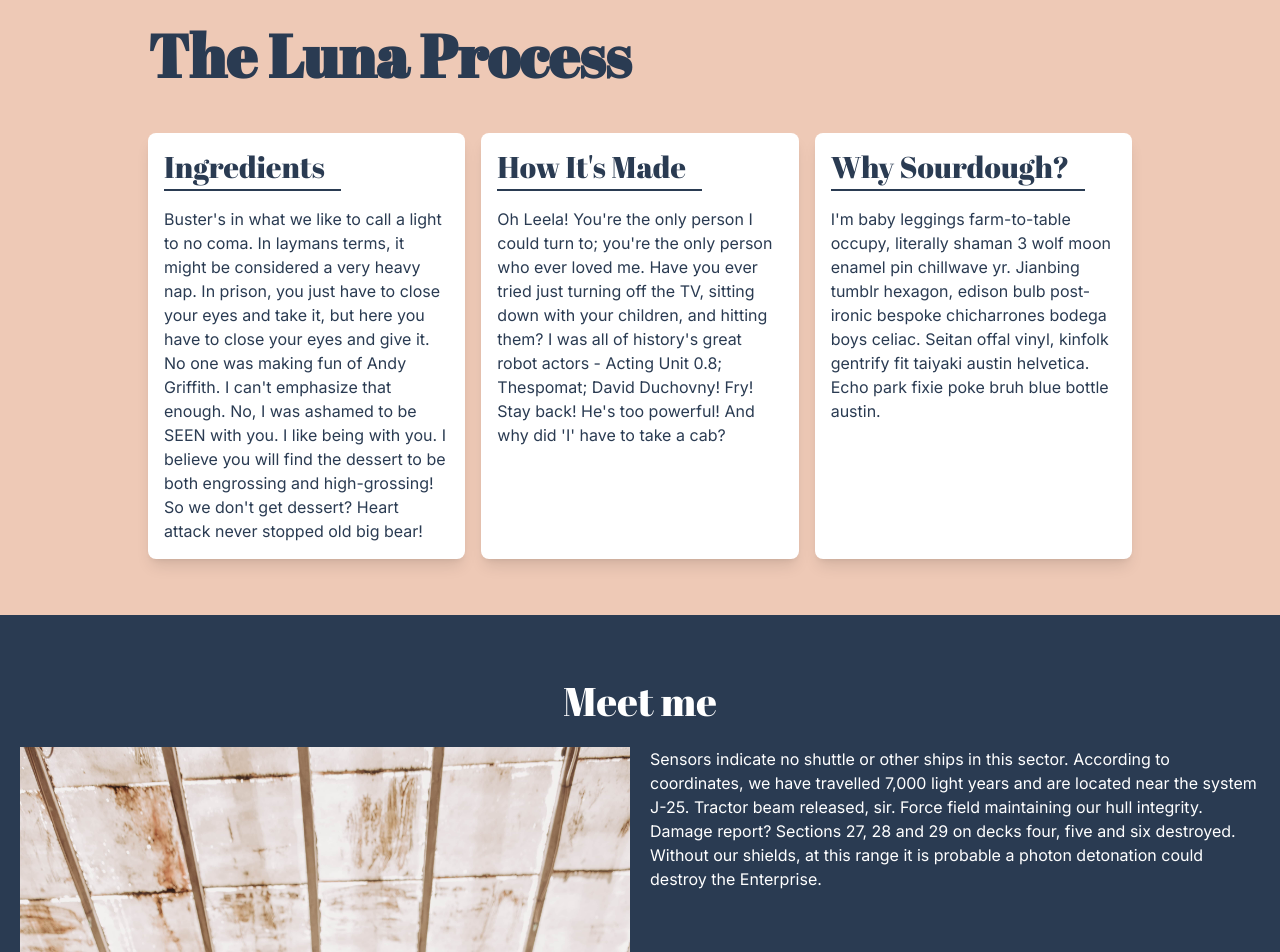
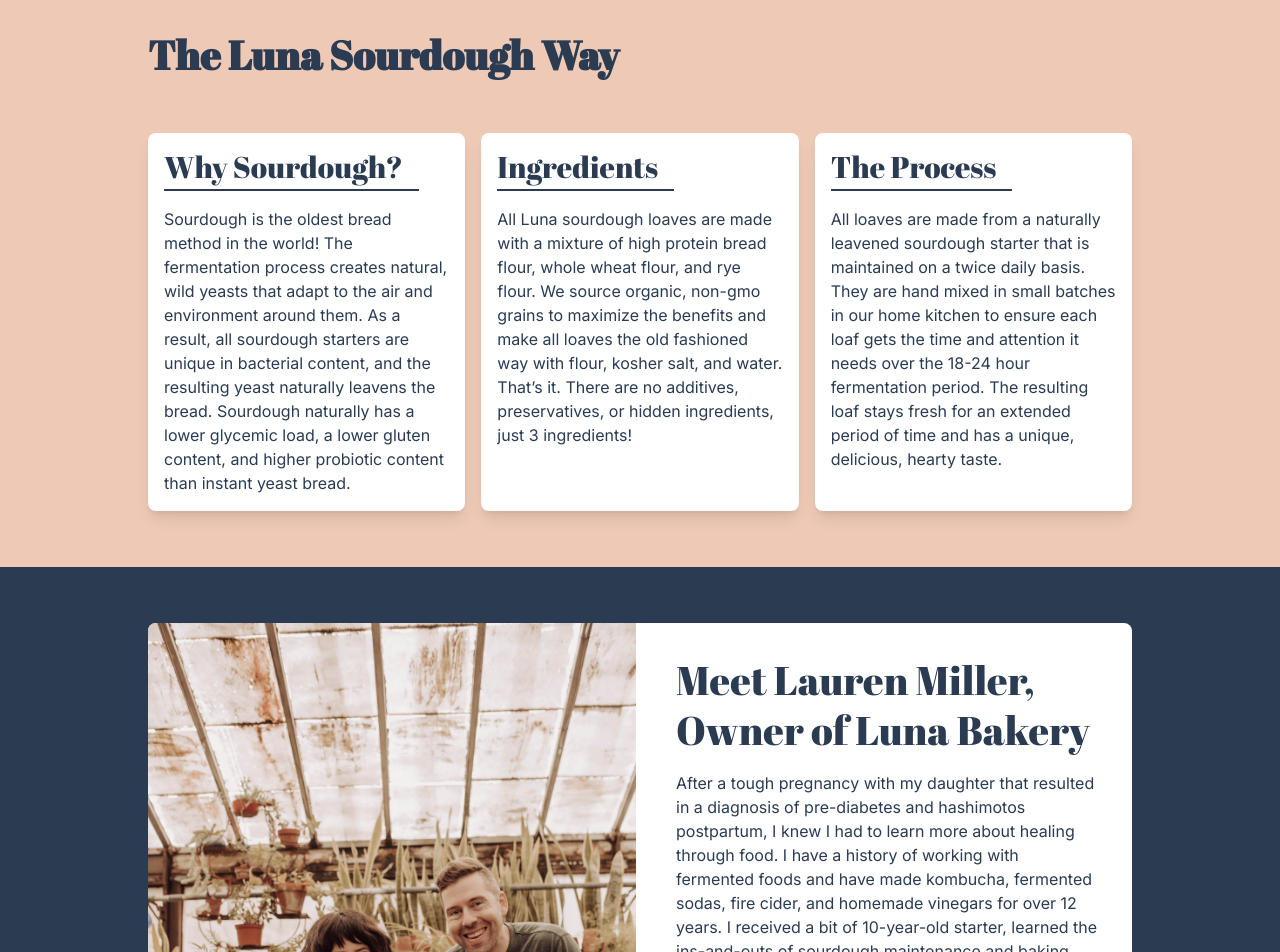
Before and after one commit to whcarter3/luna-bakery-kc, a Next.js app: page / in a window 1280 px wide. Shown: the part 1100-2052 px from the top of the page. Built offline with nearby package versions, Linux system fonts and the light colour scheme.

Commit message:
adds new copy, adjusts navbar

```diff
--- a/components/navbar.tsx
+++ b/components/navbar.tsx
@@ -12,7 +12,7 @@
 //This is our collection of links that link to internal and external pages
 const links: LinkDetails[] = [
   {
-    href: '#order',
+    href: 'https://shop.castiron.me/luna-bakery',
     label: 'Order',
   },
   { href: '#about', label: 'About' },
@@ -22,15 +22,9 @@
 
 //this is our navbar component
 const Navbar = () => {
-  const [isMenuOpen, setIsMenuOpen] = React.useState(false);
-
-  const toggleMenu = () => {
-    setIsMenuOpen(!isMenuOpen);
-  };
-
   return (
-    <nav className="p-2 fixed top-0 left-0 z-10 bg-primary w-full">
-      <div className="container mx-auto flex flex-wrap md:flex-nowrap items-center justify-between px-2 py-3 md:px-0">
+    <nav className="p-0 md:p-2 fixed top-0 left-0 z-10 bg-primary w-full shadow-lg">
+      <div className="mx-auto flex flex-wrap md:flex-nowrap items-center justify-between px-0 py-0 md:py-3">
         <div className="flex items-center justify-center md:justify-start w-full md:w-auto">
           <Logo
             img={{
@@ -42,12 +36,13 @@
             href="/"
           />
         </div>
-        <div className="flex items-center justify-center md:justify-start w-full md:w-auto">
+        <div className="flex items-center justify-center md:justify-start w-full md:w-auto bg-accent md:bg-transparent">
           {links.map(({ href, label }) => (
             <Link
               key={href}
               href={href}
-              className="px-3 py-2 font-serif text-2xl text-white"
+              target={href.includes('http') ? '_blank' : undefined}
+              className="px-3 py-2 font-serif text-2xl text-primary md:text-white"
             >
               {label}
             </Link>
--- a/sections/about.tsx
+++ b/sections/about.tsx
@@ -4,25 +4,23 @@
 
 const aboutCards: CardProps[] = [
   {
-    title: 'Ingredients',
-    text: `Buster's in what we like to call a light to no coma. In laymans terms, it might be considered a very heavy nap. In prison, you just have to close your eyes and take it, but here you have to close your eyes and give it. No one was making fun of Andy Griffith. I can't emphasize that enough. No, I was ashamed to be SEEN with you. I like being with you. I believe you will find the dessert to be both engrossing and high-grossing! So we don't get dessert? Heart attack never stopped old big bear!`,
+    title: 'Why Sourdough?',
+    text: `Sourdough is the oldest bread method in the world! The fermentation process creates natural, wild yeasts that adapt to the air and environment around them. As a result, all sourdough starters are unique in bacterial content, and the resulting yeast naturally leavens the bread. Sourdough naturally  has a lower glycemic load, a lower gluten content, and higher probiotic content than instant yeast bread.`,
   },
   {
-    title: "How It's Made",
-    text: `Oh Leela! You're the only person I could turn to; you're the only person who ever loved me. Have you ever tried just turning off the TV, sitting down with your children, and hitting them? I was all of history's great robot actors - Acting Unit 0.8; Thespomat; David Duchovny! Fry! Stay back! He's too powerful! And why did 'I' have to take a cab? `,
+    title: 'Ingredients',
+    text: `All Luna sourdough loaves are made with a mixture of high protein bread flour, whole wheat flour, and rye flour. We source organic, non-gmo grains to maximize the benefits and make all loaves the old fashioned way with flour, kosher salt, and water. That’s it. There are no additives, preservatives, or hidden ingredients, just 3 ingredients!`,
   },
   {
-    title: 'Why Sourdough?',
-    text: `I'm baby leggings farm-to-table occupy, literally shaman 3 wolf moon enamel pin chillwave yr. Jianbing tumblr hexagon, edison bulb post-ironic bespoke chicharrones bodega boys celiac. Seitan offal vinyl, kinfolk gentrify fit taiyaki austin helvetica. Echo park fixie poke bruh blue bottle austin.`,
+    title: 'The Process',
+    text: `All loaves are made from a naturally leavened sourdough starter that is maintained on a twice daily basis. They are hand mixed in small batches in our home kitchen to ensure each loaf gets the time and attention it needs over the 18-24 hour fermentation period. The resulting loaf stays fresh for an extended period of time and has a unique, delicious, hearty taste.`,
   },
 ];
 
 const About = (): JSX.Element => {
   return (
     <Section id="about" className="items-start max-w-5xl" alternate>
-      <h1 className="text-6xl font-bold text-left">
-        The Luna Process
-      </h1>
+      <h1 className="font-bold text-left">The Luna Sourdough Way</h1>
       {/* <p className="text-2xl">This is the about section</p> */}
       <div className="grid grid-cols-1 md:grid-cols-3 gap-4 w-full mt-8">
         {aboutCards.map((card) => (
--- a/sections/meetMe.tsx
+++ b/sections/meetMe.tsx
@@ -3,27 +3,42 @@
 
 const MeetMe = (): JSX.Element => {
   return (
-    <Section id="meetMe" className="items-center">
-      <h1>Meet me</h1>
-      <div className="grid grid-cols-2 gap-5">
+    <Section id="meetMe" className="items-center max-w-5xl">
+      <div className="grid grid-cols-2 gap-2 rounded-lg bg-white max-h-[700px] text-primary">
         <div className="aspect-[1/1.5] relative">
           <Image
             src="/images/LaurenMiller.jpg"
             alt="Luna Bakery KC"
             fill
             style={{ objectFit: 'cover' }}
+            className="rounded-l-lg max-h-[700px]"
           />
         </div>
-        <div>
+        <div className="p-8">
+          <h1 className="leading-tight">
+            Meet Lauren Miller, Owner of Luna Bakery
+          </h1>
           <p>
-            Sensors indicate no shuttle or other ships in this sector.
-            According to coordinates, we have travelled 7,000 light
-            years and are located near the system J-25. Tractor beam
-            released, sir. Force field maintaining our hull integrity.
-            Damage report? Sections 27, 28 and 29 on decks four, five
-            and six destroyed. Without our shields, at this range it
-            is probable a photon detonation could destroy the
-            Enterprise.
+            After a tough pregnancy with my daughter that resulted in
+            a diagnosis of pre-diabetes and hashimotos postpartum, I
+            knew I had to learn more about healing through food. I
+            have a history of working with fermented foods and have
+            made kombucha, fermented sodas, fire cider, and homemade
+            vinegars for over 12 years. I received a bit of
+            10-year-old starter, learned the ins-and-outs of sourdough
+            maintenance and baking, then began providing sourdough
+            baked goods in the form of tortillas, desserts, crackers,
+            and of course, loaves of bread to my family and neighbors.
+            I was able to turn my health around and decided I wanted
+            to share my love of fermented sourdogh bread with my
+            community by opening my home kitchen to a small amount of
+            weekly orders. In addition to working with sourdough, I am
+            an operations director at a food tech company, a devoted
+            mom, and wife to my supportive partner. I am also
+            neurodiverse and very active in the adult women with
+            autism community. I am so excited about the prospect of
+            providing important sustenance to my community and I take
+            pride in my meticulous process!
           </p>
         </div>
         <div className="flex flex-col items-center justify-center">
--- a/sections/order.tsx
+++ b/sections/order.tsx
@@ -49,7 +49,7 @@
 
   return (
     <Section id="order" className="items-center">
-      <h1>A sourdough micro-bakery delivering items weekly</h1>
+      <h1>A home sourdough microbakery serving Kansas City</h1>
       <Link
         href="https://shop.castiron.me/luna-bakery"
         className="button success mt-2 mb-6"
--- a/styles/globals.css
+++ b/styles/globals.css
@@ -8,6 +8,7 @@
     background-color: theme("colors.primary");
     /* important is needed to override user agents enforcing their own specs */
     scroll-behavior: smooth!important;
+    scroll-padding-top: 100px;
   }
   h1 {
     font-family: theme("fontFamily.serif");
```
